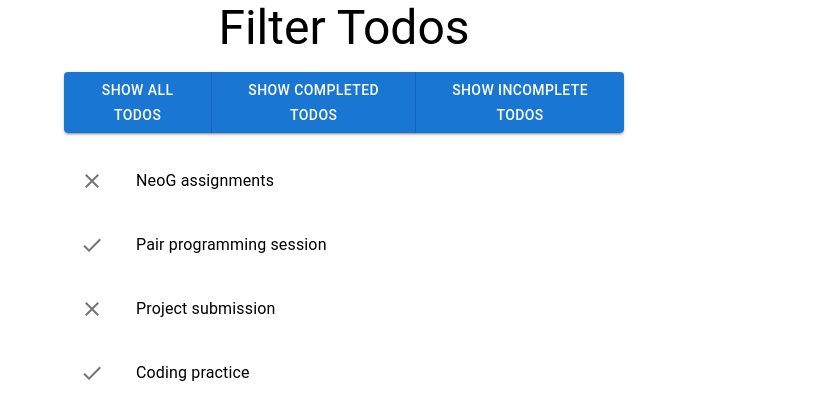
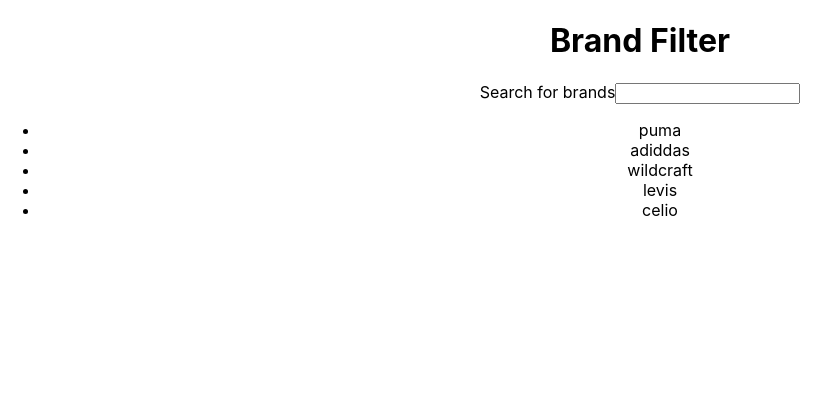
Before and after one commit to Varu98/InterviewPractise, a React (Create React App) app in the folder JSAlgo/: page / in a window 1280 px wide. Shown: the top 420 px of the page, without its empty margins (0-840 px from the left). Built offline with nearby package versions, Linux system fonts and the light colour scheme.

Commit message:
add: vanillaBrandFilter

```diff
--- a/JSAlgo/src/App.js
+++ b/JSAlgo/src/App.js
@@ -1,12 +1,14 @@
 import "./App.css";
 import BrandFilter from "./Components/BrandFilter";
 import FilterTodo from "./Components/FilterTodo";
+import VanillaBrandFilter from "./Components/VanillaBrandFilter";
 
 function App() {
   return (
     <div className="App">
       {/* <BrandFilter /> */}
-      <FilterTodo />
+      {/* <FilterTodo /> */}
+      <VanillaBrandFilter />
     </div>
   );
 }
--- /dev/null
+++ b/JSAlgo/src/Components/VanillaBrandFilter.jsx
@@ -0,0 +1,44 @@
+import React, { useEffect, useState } from "react";
+
+const VanillaBrandFilter = () => {
+  // brands data structure
+  const brands1 = [
+    { id: "0a", brandName: "puma" },
+    { id: "0b", brandName: "adiddas" },
+    { id: "0c", brandName: "wildcraft" },
+    { id: "0d", brandName: "levis" },
+    { id: "0e", brandName: "celio" },
+  ];
+
+  const [brands, setBrands] = useState(brands1);
+
+  const onBrandSearch = (e) => {
+    const { value } = e.target;
+    const filteredBrands = brands1.filter((brand) =>
+      brand.brandName.includes(value)
+    );
+    setBrands([...filteredBrands]);
+  };
+
+  return (
+    <div>
+      <h1>Brand Filter</h1>
+      <label htmlFor="">
+        Search for brands
+        <input
+          type="text"
+          onChange={(e) => {
+            onBrandSearch(e);
+          }}
+        />
+      </label>
+      <ul>
+        {brands.map((brand) => (
+          <li key={brand.id}>{brand.brandName}</li>
+        ))}
+      </ul>
+    </div>
+  );
+};
+
+export default VanillaBrandFilter;
```
